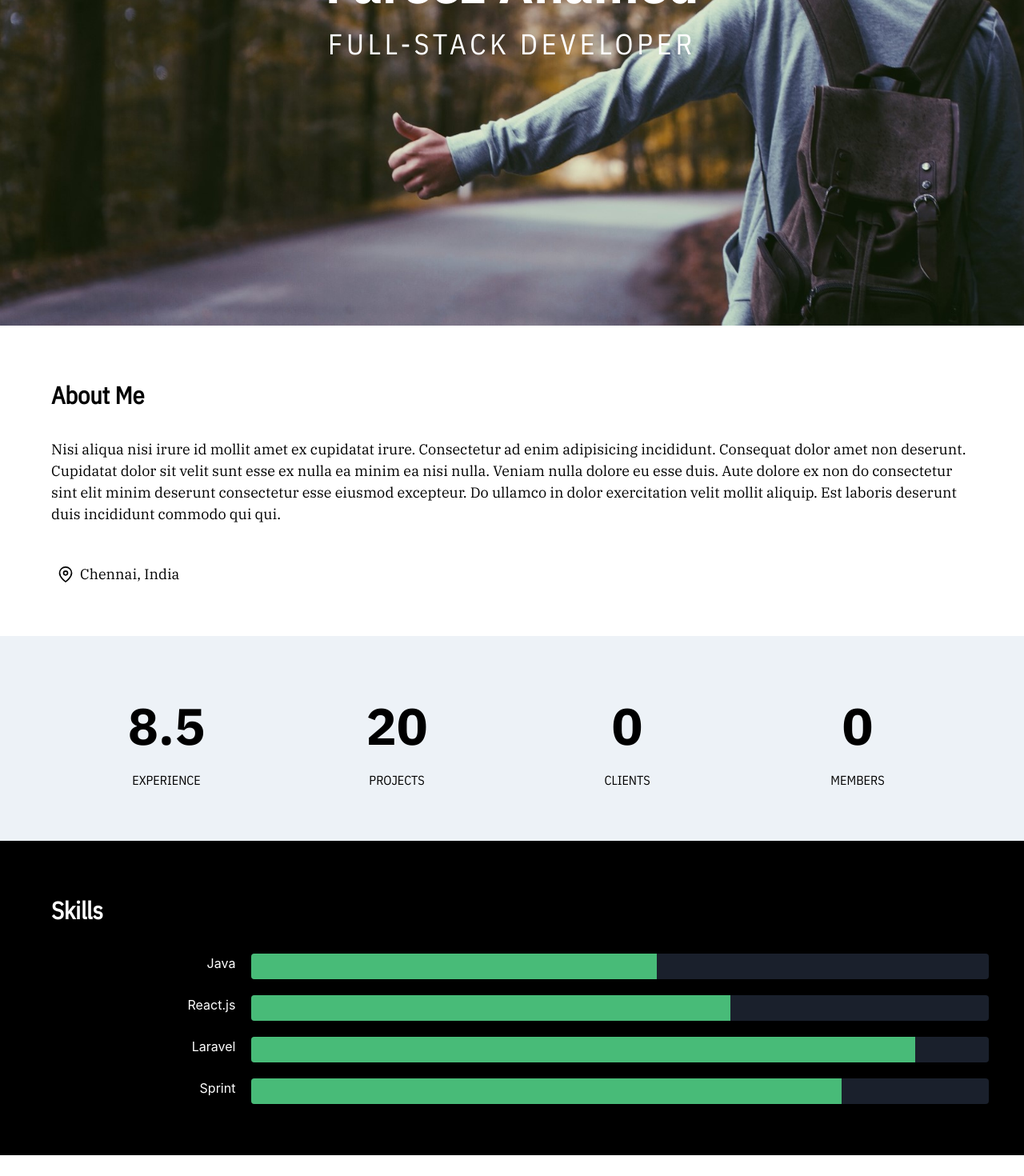
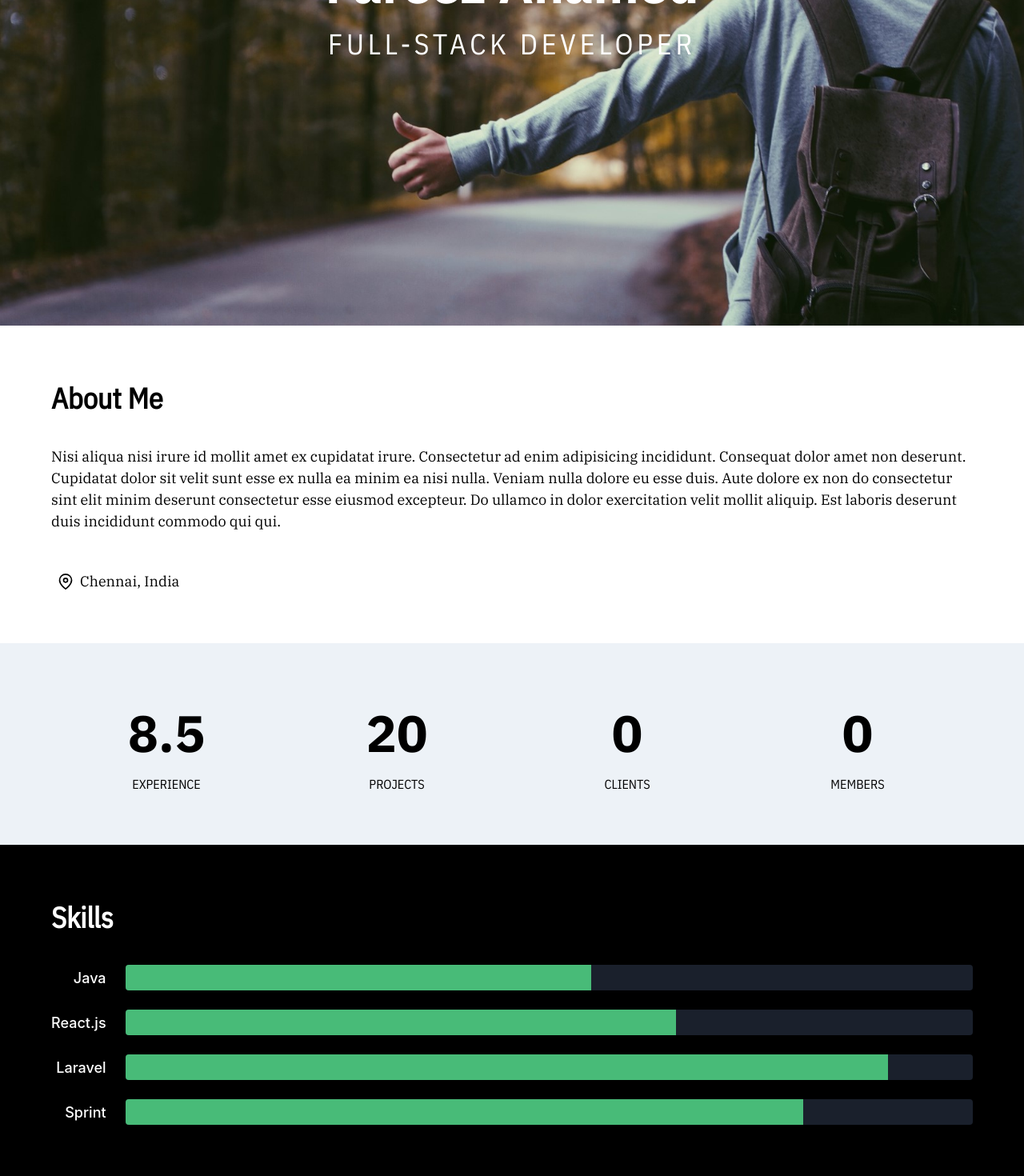
Before and after one commit to fareez-ahamed/profile-next, a Next.js app: page / in a window 1280 px wide. Shown: the part 393-1863 px from the top of the page at 80% size. Before the commit the page ends 1837 px from the top, so only its background shows below. Built offline with nearby package versions, Linux system fonts and the light colour scheme.

Commit message:
Fixed spacing

```diff
--- a/components/AboutMe.tsx
+++ b/components/AboutMe.tsx
@@ -4,7 +4,7 @@ import * as Icon from "react-feather";
 const AboutMe: React.FC<{}> = props => (
   <section>
     <div className="container mx-auto md:p-16 p-8">
-      <p className="font-condensed font-bold text-3xl mb-8">About Me</p>
+      <p className="font-condensed font-bold text-4xl mb-8">About Me</p>
       <p className="text-lg font-serif">{data.aboutMe}</p>
       <div className="flex flex-row mt-12 items-center font-disp">
         <Icon.MapPin className="mx-2" size={20} />
--- a/components/Skills.tsx
+++ b/components/Skills.tsx
@@ -4,18 +4,19 @@ import React from "react";
 const Skills: React.FC<{}> = props => (
   <section className="bg-black text-white">
     <div className="container mx-auto md:p-16 p-8 flex flex-col items-stretch">
-      <p className="font-condensed font-bold text-3xl mb-8">Skills</p>
+      <p className="font-condensed font-bold text-4xl mb-8">Skills</p>
       <div
         style={{
           display: "grid",
-          gridTemplateColumns: "20% 80%",
+          alignItems: "center",
+          gridTemplateColumns: "auto 1fr",
           gridTemplateRows: "auto",
-          gridGap: "1.25rem"
+          gridGap: "1.50rem"
         }}
       >
         {data.skills.map(skill => (
           <React.Fragment>
-            <p className="text-right">{skill.name}</p>
+            <p className="text-lg font-medium text-right">{skill.name}</p>
             <SkillLevel value={skill.percentage} />
           </React.Fragment>
         ))}
--- a/components/Statistics.tsx
+++ b/components/Statistics.tsx
@@ -3,7 +3,7 @@ import data from "../data/data.json";
 
 const Statistics: React.FC<{}> = props => (
   <section className="bg-gray-200">
-    <div className="container mx-auto md:p-16 p-8 flex justify-around">
+    <div className="container mx-auto md:p-16 p-8 flex flex-wrap justify-around">
       {data.stats.map(stat => (
         <StatBox
           value={stat.value}
@@ -22,7 +22,7 @@ const StatBox: React.FC<{
 }> = props => (
   <div className="flex-col items-center" style={{ minWidth: "12rem" }}>
     <StatNumber
-      className="font-bold font-sans text-6xl mb-2 text-center"
+      className="font-bold font-sans text-6xl mb-1 text-center"
       value={props.value}
       fixedPoint={props.fixedPoint}
     />
```
